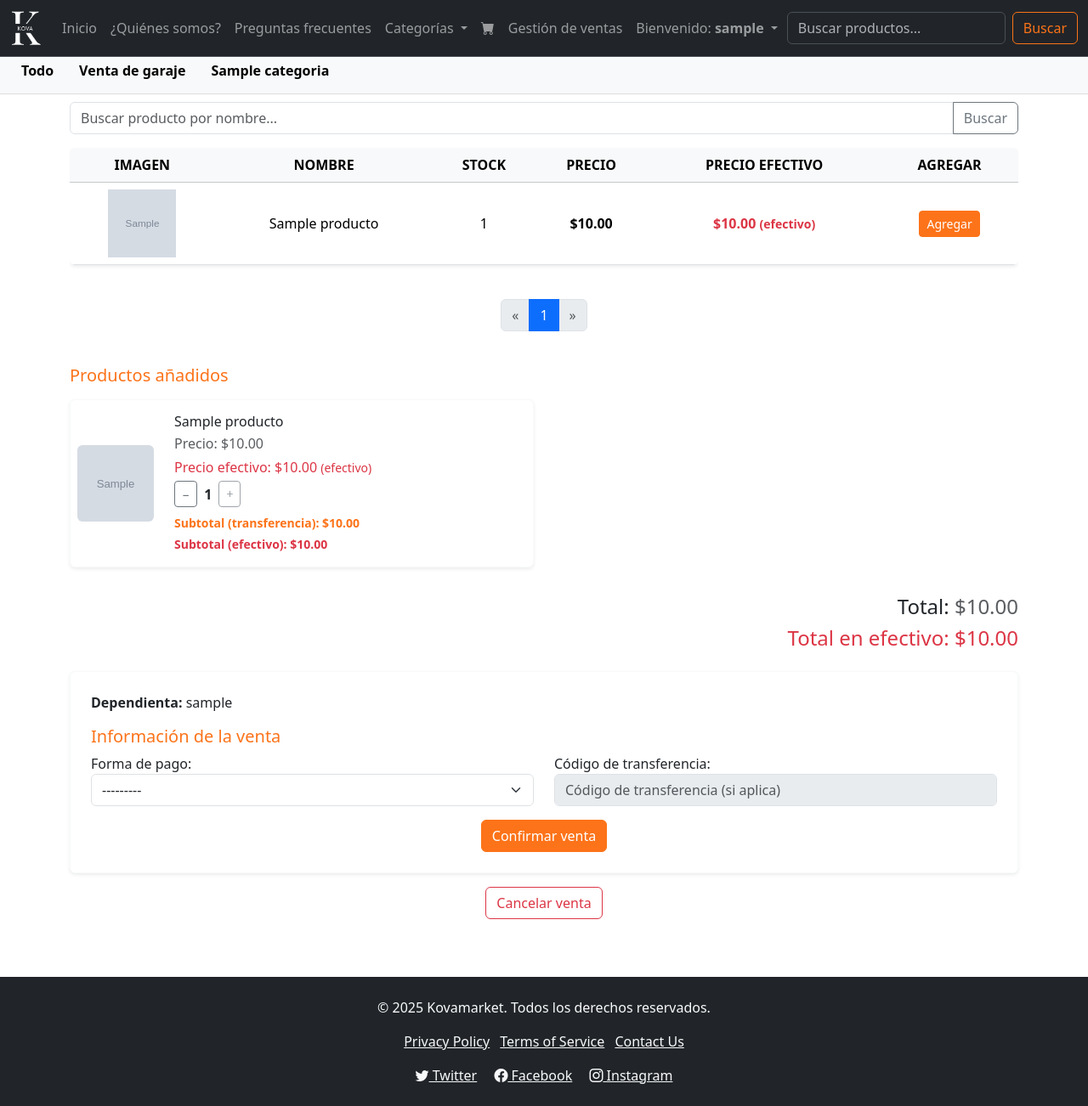
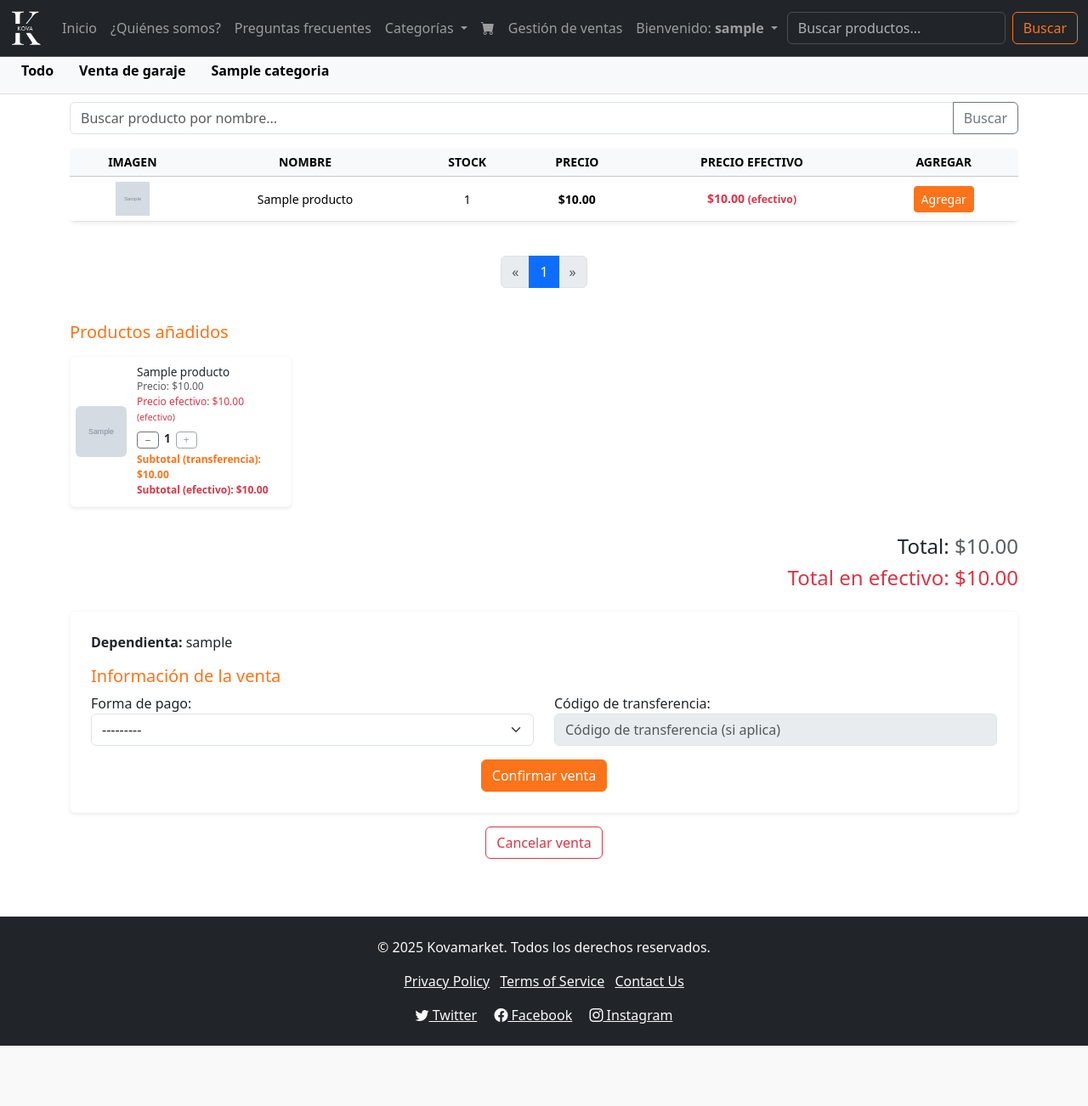
Before and after one commit to ElenaHS/Kovamarket, a Django app: page /ventas/nueva/ in a window 1280 px wide. Shown: the whole page at 85% size. After the commit the page ends 1231 px from the top, so only its background shows below. Run offline with Django 5.2, Linux system fonts and the light colour scheme; a user stored in the database is signed in; tables that the repository leaves empty hold one stand-in row (values such as "Sample post"); grey boxes marked "Sample" are stand-in pictures.

Commit message:
Actualizar reporte de ventas

```diff
--- a/Tienda/templates/gestionar_venta.html
+++ b/Tienda/templates/gestionar_venta.html
@@ -19,7 +19,6 @@
                 <select id="filtro" name="filtro" class="form-select" required onchange="mostrarCampoFiltro()">
                     <option value="" selected disabled>Selecciona uno</option>
                     <option value="dia">Día</option>
-                    <option value="semana">Semana</option>
                     <option value="mes">Mes</option>
                     <option value="año">Año</option>
                 </select>
@@ -132,11 +131,6 @@
                 <label for="valor" class="form-label text-secondary">Selecciona un día</label>
                 <input type="date" id="valor" name="valor" class="form-control" max="${hoy}" required>
             `;
-        } else if (filtro === 'semana') {
-            inputHtml = `
-                <label for="valor" class="form-label text-secondary">Selecciona una semana</label>
-                <input type="week" id="valor" name="valor" class="form-control" required>
-            `;
         } else if (filtro === 'mes') {
             inputHtml = `
                 <label for="valor" class="form-label text-secondary">Selecciona un mes</label>
--- a/Tienda/templates/nueva_venta.html
+++ b/Tienda/templates/nueva_venta.html
@@ -25,7 +25,7 @@
 
     <!-- Tabla de productos -->
     <div class="table-responsive mb-4">
-        <table class="table table-hover align-middle text-center shadow-sm rounded overflow-hidden">
+        <table class="table table-hover align-middle text-center shadow-sm rounded overflow-hidden tabla-productos-pequena">
             <thead class="table-light text-uppercase text-secondary">
                 <tr>
                     <th>Imagen</th>
@@ -40,7 +40,7 @@
                 {% for producto in productos %}
                 <tr>
                     <td>
-                        <img src="{{ producto.imagen_url_final }}" alt="{{ producto.nombre }}" class="card-img-top fixed-img" style="width: 80px; height: 80px; object-fit: cover;">
+                        <img src="{{ producto.imagen_url_final }}" alt="{{ producto.nombre }}" style="width: 40px; height: 40px; object-fit: cover;">
                     </td>
                     <td>{{ producto.nombre }}</td>
                     <td>{{ producto.cantidad }}</td>
@@ -91,36 +91,33 @@
         </nav>
     </div>
 
-    <!-- Resto de la plantilla igual... -->
-
-
     <!-- Productos añadidos -->
     <h5 class="text-kova mb-3">Productos añadidos</h5>
     {% if items %}
     <div class="row">
         {% for item in items %}
-        <div class="col-md-6 mb-3">
-            <div class="card h-100 flex-row align-items-center shadow-sm p-2 border-light">
-                <img src="{{ item.producto.imagen_url }}" alt="{{ item.producto.nombre }}" class="rounded" style="width: 90px; height: 90px; object-fit: cover;">
-                <div class="card-body ms-3 p-2">
-                    <h6 class="card-title mb-1">{{ item.producto.nombre }}</h6>
-                    <p class="mb-1 text-muted">Precio: ${{ item.producto.precio }}</p>
-                    <p class="mb-1 text-danger">Precio efectivo: ${{ item.producto.precio_efectivo }} <small>(efectivo)</small></p>
-                    <div class="d-flex align-items-center mb-2">
-                        <form action="{% url 'disminuir_cantidad_venta' item.id %}" method="post" class="me-2" onsubmit="this.querySelector('button').disabled = true;">
+        <div class="col-6 col-md-3 mb-3">
+            <div class="card h-100 flex-row align-items-center shadow-sm p-1 border-light tarjeta-producto-pequena">
+                <img src="{{ item.producto.imagen_url }}" alt="{{ item.producto.nombre }}" class="rounded" style="width: 60px; height: 60px; object-fit: cover;">
+                <div class="card-body ms-2 p-1">
+                    <h6 class="card-title mb-0" style="font-size: 0.85rem;">{{ item.producto.nombre }}</h6>
+                    <p class="mb-0 text-muted" style="font-size: 0.75rem;">Precio: ${{ item.producto.precio }}</p>
+                    <p class="mb-1 text-danger" style="font-size: 0.75rem;">Precio efectivo: ${{ item.producto.precio_efectivo }} <small>(efectivo)</small></p>
+                    <div class="d-flex align-items-center mb-1" style="gap: 6px;">
+                        <form action="{% url 'disminuir_cantidad_venta' item.id %}" method="post" onsubmit="this.querySelector('button').disabled = true;">
                             {% csrf_token %}
-                            <button class="btn btn-outline-secondary btn-sm">−</button>
+                            <button class="btn btn-outline-secondary btn-sm" style="padding: 0 8px; font-size: 0.75rem;">−</button>
                         </form>
 
-                        <span class="fw-bold">{{ item.cantidad }}</span>
+                        <span class="fw-bold" style="font-size: 0.85rem;">{{ item.cantidad }}</span>
 
-                        <form action="{% url 'aumentar_cantidad_venta' item.id %}" method="post" class="ms-2" onsubmit="this.querySelector('button').disabled = true;">
+                        <form action="{% url 'aumentar_cantidad_venta' item.id %}" method="post" onsubmit="this.querySelector('button').disabled = true;">
                             {% csrf_token %}
-                            <button class="btn btn-outline-secondary btn-sm" {% if item.cantidad >= item.producto.cantidad %}disabled{% endif %}>+</button>
+                            <button class="btn btn-outline-secondary btn-sm" style="padding: 0 8px; font-size: 0.75rem;" {% if item.cantidad >= item.producto.cantidad %}disabled{% endif %}>+</button>
                         </form>
                     </div>
-                    <p class="fw-bold text-kova small mb-1">Subtotal (transferencia): ${{ item.subtotal|floatformat:2 }}</p>
-                    <p class="fw-bold text-danger small mb-0">Subtotal (efectivo): ${{ item.subtotal_efectivo|floatformat:2 }}</p>
+                    <p class="fw-bold text-kova small mb-0" style="font-size: 0.75rem;">Subtotal (transferencia): ${{ item.subtotal|floatformat:2 }}</p>
+                    <p class="fw-bold text-danger small mb-0" style="font-size: 0.75rem;">Subtotal (efectivo): ${{ item.subtotal_efectivo|floatformat:2 }}</p>
                 </div>
             </div>
         </div>
@@ -211,5 +208,38 @@
     .table th, .table td {
         vertical-align: middle;
     }
+    /* Estilo para la tabla con letra un poco más grande pero imagen pequeña */
+    .tabla-productos-pequena {
+        font-size: 14px !important;
+    }
+    .tabla-productos-pequena th,
+    .tabla-productos-pequena td {
+        padding: 6px 8px !important;
+    }
+    .tabla-productos-pequena img {
+        width: 40px !important;
+        height: 40px !important;
+        object-fit: cover !important;
+    }
+    /* Nuevos estilos para tarjetas más pequeñas */
+    .tarjeta-producto-pequena {
+        max-width: 350px;
+        padding: 6px !important;
+    }
+    .tarjeta-producto-pequena .card-body {
+        padding: 4px !important;
+    }
+    .tarjeta-producto-pequena h6.card-title {
+        font-size: 0.85rem;
+        margin-bottom: 0.2rem;
+    }
+    .tarjeta-producto-pequena p {
+        font-size: 0.75rem;
+        margin-bottom: 0.2rem;
+    }
+    .tarjeta-producto-pequena .btn-outline-secondary.btn-sm {
+        padding: 0 8px;
+        font-size: 0.75rem;
+    }
 </style>
 {% endblock %}
--- a/Tienda/views.py
+++ b/Tienda/views.py
@@ -17,6 +17,7 @@ from xhtml2pdf import pisa
 from django.http import HttpResponse
 from django.template.loader import get_template
 from decimal import Decimal
+from datetime import datetime
 
 
 
@@ -277,7 +278,7 @@ solo_superusuario
 @login_required
 def gestionar_venta(request):
     ventas_lista = Venta.objects.filter(dependienta=request.user).order_by('-fecha')
-    paginator = Paginator(ventas_lista, 5)  # Cambia el 5 si deseas más o menos ventas por página
+    paginator = Paginator(ventas_lista, 20)  # Cambia el 20 si deseas más o menos ventas por página
     page_number = request.GET.get("page")
     ventas = paginator.get_page(page_number)
     return render(request, 'gestionar_venta.html', {'ventas': ventas})
@@ -312,12 +313,34 @@ def generar_reporte_pdf(request):
     filtro = request.GET.get('filtro')
     valor = request.GET.get('valor')
 
-    # Aquí filtras tus ventas según filtro y valor (implementa esta función)
+    # Filtrar ventas según el filtro y valor
     ventas_filtradas = filtrar_ventas_por_filtro(filtro, valor)
 
+    # Calcular totales según forma de pago
+    total_efectivo = 0
+    total_transferencia = 0
+    for venta in ventas_filtradas:
+        if venta.forma_pago == 'efectivo':
+            total_efectivo += float(venta.total_a_pagar)
+        elif venta.forma_pago == 'transferencia':
+            total_transferencia += float(venta.total_a_pagar)
+
+    total_general = total_efectivo + total_transferencia
+
+    # Contexto para la plantilla
+    context = {
+        'ventas': ventas_filtradas,
+        'filtro': filtro,
+        'valor': valor,
+        'total_efectivo': total_efectivo,
+        'total_transferencia': total_transferencia,
+        'total_general': total_general,
+        'ahora': timezone.now(),
+        'request': request,  # para acceder a request.user en la plantilla
+    }
+
+    # Renderizar PDF
     template_path = 'reporte_pdf.html'
-    context = {'ventas': ventas_filtradas}
-
     response = HttpResponse(content_type='application/pdf')
     response['Content-Disposition'] = 'attachment; filename="reporte_ventas.pdf"'
 
@@ -331,11 +354,27 @@ def generar_reporte_pdf(request):
 
     return response
 
+
 def filtrar_ventas_por_filtro(filtro, valor):
-    # Aquí pones la lógica para filtrar según día, semana, mes o año
-    # Retorna queryset con las ventas filtradas
-    pass
+    if not filtro or not valor:
+        return Venta.objects.none()  # No se proporciona filtro o valor
 
+    try:
+        if filtro == 'dia':
+            fecha = datetime.strptime(valor, '%Y-%m-%d')
+            return Venta.objects.filter(fecha__date=fecha.date())
+
+        elif filtro == 'mes':
+            año, mes = map(int, valor.split('-'))
+            return Venta.objects.filter(fecha__year=año, fecha__month=mes)
+
+        elif filtro == 'año':
+            año = int(valor)
+            return Venta.objects.filter(fecha__year=año)
+
+    except Exception as e:
+        print(f"Error en filtrado: {e}")
+        return Venta.objects.none()
 
 
 # Vista para mostrar y confirmar una nueva venta
@@ -366,7 +405,7 @@ def nueva_venta(request):
         productos_disponibles = productos_disponibles.filter(nombre__icontains=consulta)
 
     # Paginación
-    paginator = Paginator(productos_disponibles, 3)
+    paginator = Paginator(productos_disponibles, 20)
     page_number = request.GET.get("page")
     page_obj = paginator.get_page(page_number)
 
```
Also changed, not shown: Tienda/templates/reporte_pdf.html (+150 -18 lines).
